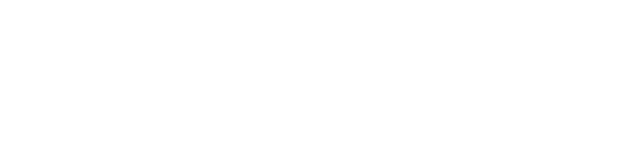
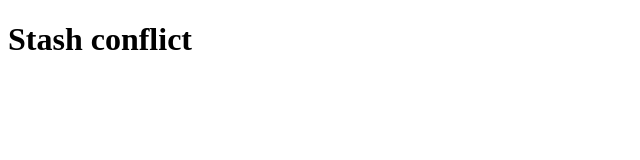
Before and after one commit to kevintank99/GitStash, a plain HTML site: page CSS/index2.html in a window 1280 px wide. Shown: the whole page, without its empty margins (0-640 px from the left). Drawn offline with Linux system fonts and the light colour scheme.

Commit message:
Update index2.html

```diff
--- a/CSS/index2.html
+++ b/CSS/index2.html
@@ -7,6 +7,6 @@
     <title>Document</title>
 </head>
 <body>
-
+    <h1>  Stash conflict</h1>
 </body>
 </html>
```
